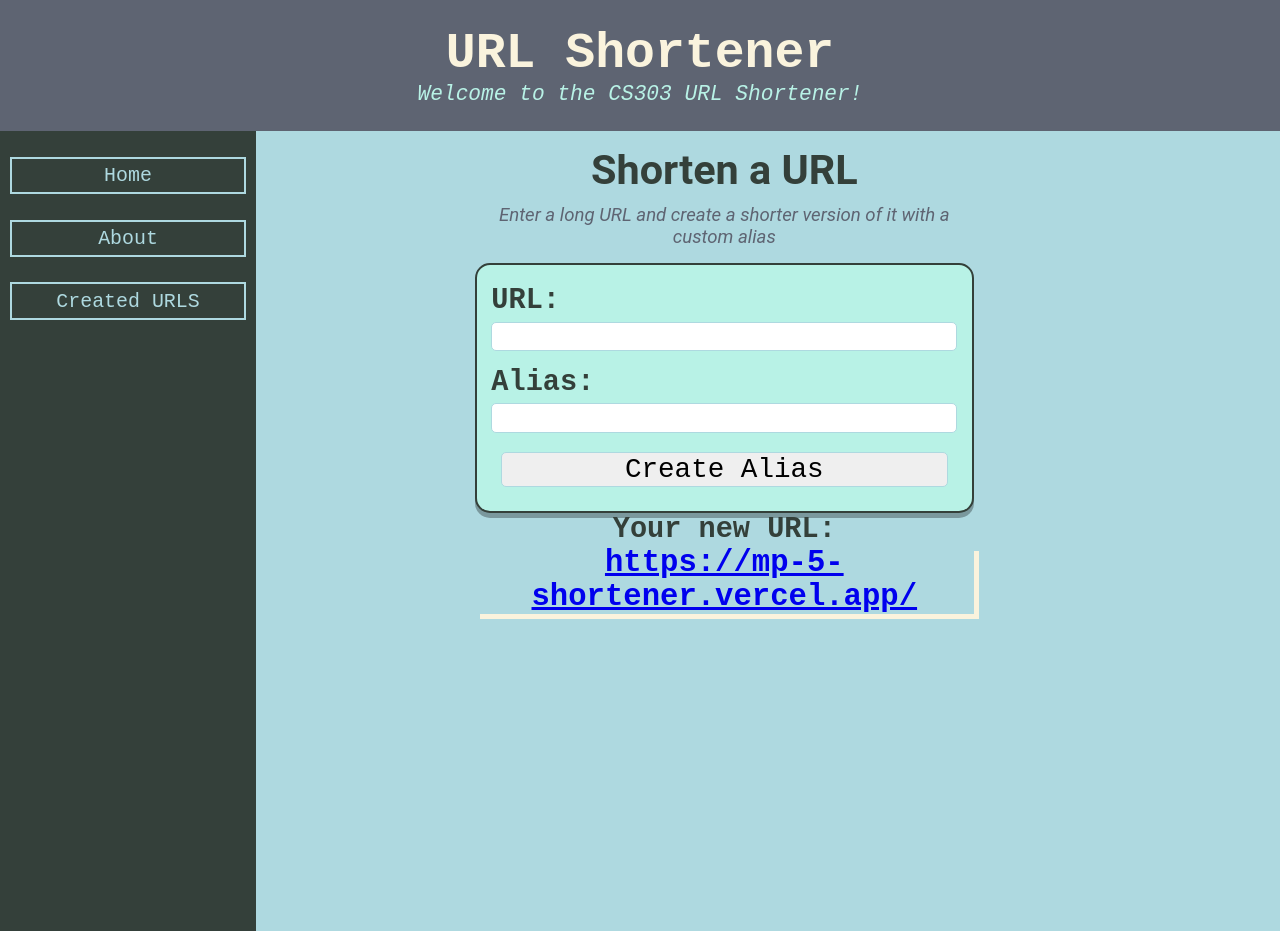
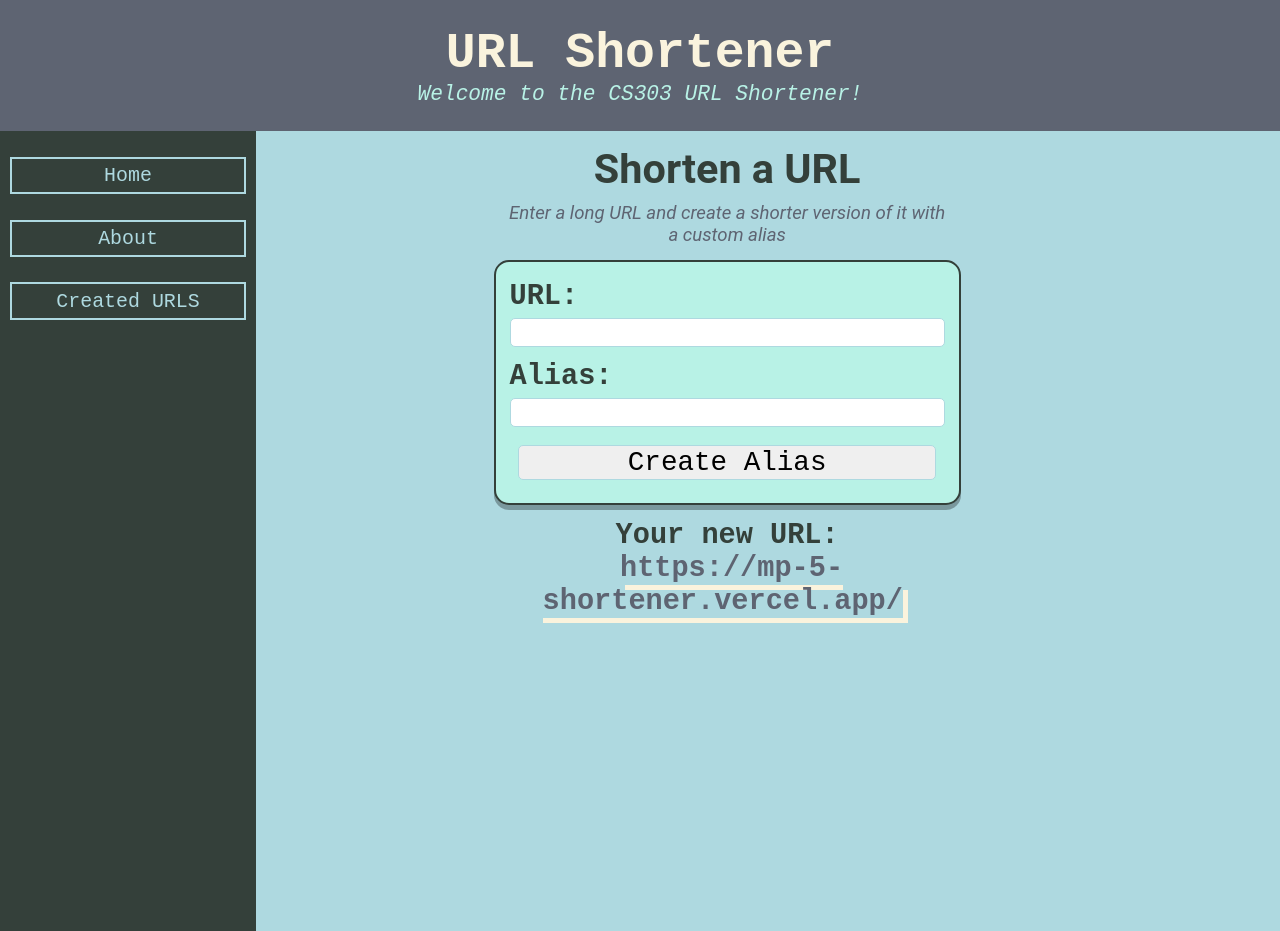
Before and after one commit to WynnMusselman/mp-5, a Next.js app: page / in a window 1280 px wide. Built offline with nearby package versions, Linux system fonts and the light colour scheme; no server answers.

Commit message:
added margins to out

```diff
--- a/app/components/URLInputForm.tsx
+++ b/app/components/URLInputForm.tsx
@@ -52,6 +52,7 @@ const InputStyled = styled.input`
     border-radius: 5px;
 `
 
+
 const ButtonStyled = styled.button`
     margin: 3%;
     font: calc(2px + 2vw) monospace;
@@ -59,10 +60,20 @@ const ButtonStyled = styled.button`
     border-radius: 5px;
 `
 
-const OutputStyled = styled.h3`
-    font: bold calc(5px + 2vw) monospace;
+const OutputWrapper = styled.div`
+    margin: 3%;
+`
+
+const OutputStyled = styled.a`
+    font: bold calc(3px + 2vw) monospace;
     color: #5E6472;
+    margin: 2%;
     box-shadow: 5px 5px #FAF3DD;
+    text-decoration: none;
+
+    &:hover{
+        text-decoration: underline;
+    }
 `
 
 export default function URLInputForm(//{append, }: {append: (url: URLProps) => void;}
@@ -106,8 +117,10 @@ export default function URLInputForm(//{append, }: {append: (url: URLProps) => v
                 <ButtonStyled type = "submit">Create Alias</ButtonStyled>
             </FormStyled>
 
-            <LabelStyled>Your new URL:</LabelStyled>
-            <OutputStyled><a href = "https://mp-5-shortener.vercel.app/{createdAlias}">https://mp-5-shortener.vercel.app/{createdAlias}</a></OutputStyled>
+            <OutputWrapper>
+                <LabelStyled>Your new URL:</LabelStyled>
+                <h3><OutputStyled href = "https://mp-5-shortener.vercel.app/{createdAlias}">https://mp-5-shortener.vercel.app/{createdAlias}</OutputStyled></h3>
+            </OutputWrapper>
         </MainStyled>
     )
 }
```
